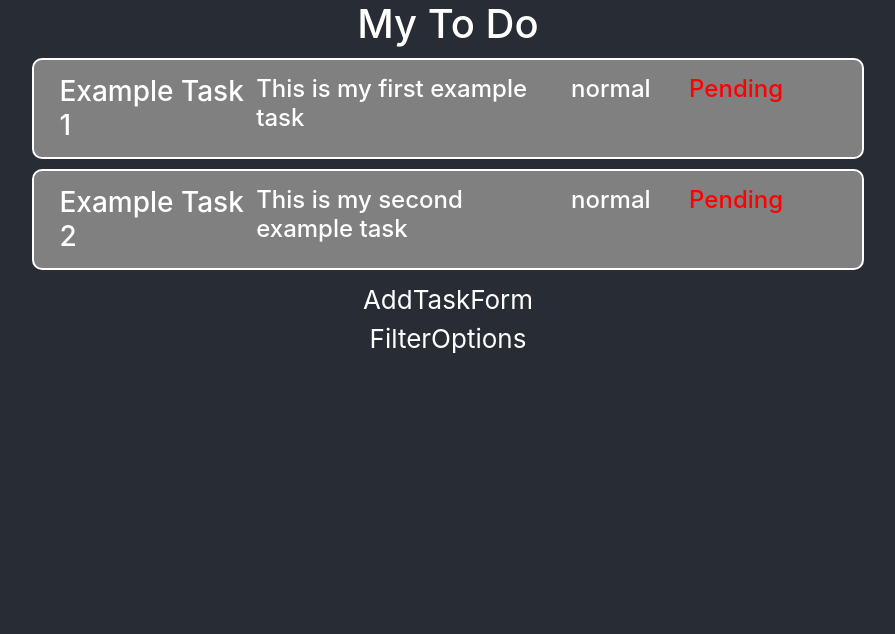
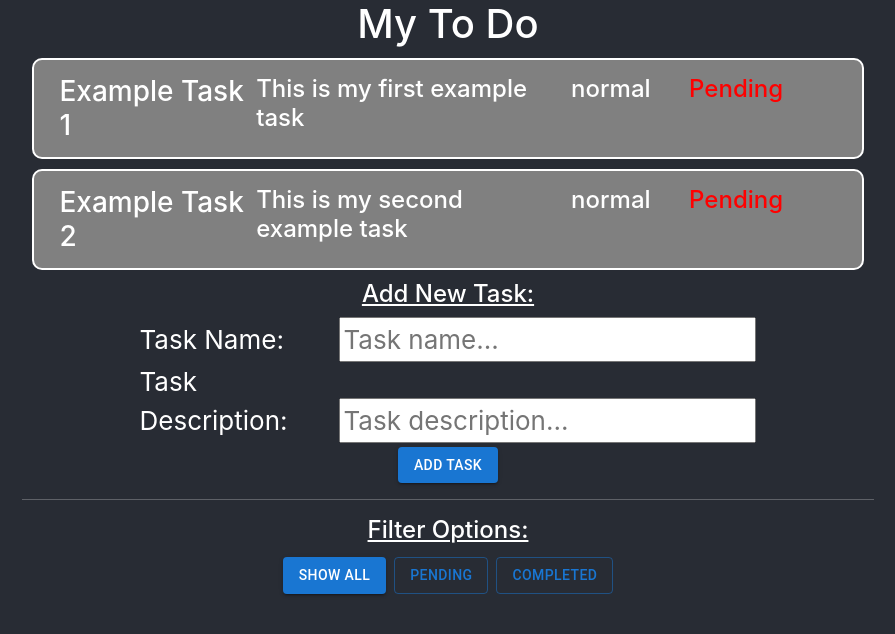
Before and after one commit to ReneSerranoLGFM/curso-reactjs-ejercicios, a React (Create React App) app: page / in a window 1280 px wide. Shown: the top 634 px of the page, without its empty margins (192-1087 px from the left). Built offline with nearby package versions, Linux system fonts and the light colour scheme.

Commit message:
completed reto 8

```diff
--- a/src/components/AddTaskForm.tsx
+++ b/src/components/AddTaskForm.tsx
@@ -1,7 +1,70 @@
-import React from 'react'
+import React from "react";
+import PropTypes from "prop-types";
+import * as Yup from "yup";
+import { Formik, Form, Field, ErrorMessage, FormikValues } from "formik";
+import { useDispatch } from 'react-redux';
+import { Button } from "@mui/material";
 
-export const AddTaskForm = () => {
+export function AddTaskForm() {
+  const initialValues = {
+    name: "",
+    description: "",
+    completed: false,
+  };
+
+  const addTaskSchema = Yup.object().shape({
+    name: Yup.string().min(1, "Task name too short").max(20, "Task name too long").required("Task name is required"),
+    description: Yup.string().max(50, "Task description too long"),
+  });
+
+  // Get redux action dispatch function
+  const dispatch = useDispatch();
+
+  const onSubmit = (values: FormikValues) => {
+
+    // Add task to state
+    // props.addTask(newTask);
+    dispatch({
+        type: "ADD_TODO",
+        payload: {
+          name: values.name,
+          description: values.description,
+        },
+      });
+
+    console.log("Added task");
+  };
+
   return (
-    <div>AddTaskForm</div>
-  )
+    <div>
+      <h4 style={{ textDecoration: 'underline' }}>Add New Task:</h4>
+      <Formik initialValues={initialValues} validationSchema={addTaskSchema} onSubmit={onSubmit}>
+        {({ touched, errors }) => (
+          <Form>
+            {/* Task Name Input */}
+            <label htmlFor="name" style={{width: 200, textAlign: "left"}}>Task Name:</label>
+            <Field id="name" type="text" name="name" placeholder="Task name..." />
+
+            {/* Task Name Errors */}
+            {errors.name && touched.name && <ErrorMessage name="name" component="div"></ErrorMessage>}
+
+            <br />
+
+            {/* Description Input */}
+            <label htmlFor="description" style={{width: 200, textAlign: "left"}}>Task Description:</label>
+            <Field id="description" type="text" name="description" placeholder="Task description..." />
+
+            {/* Description Errors */}
+            {errors.description && touched.description && (
+              <ErrorMessage name="description" component="div"></ErrorMessage>
+            )}
+
+            <br />
+
+            <Button variant="contained" type="submit">Add Task</Button>
+          </Form>
+        )}
+      </Formik>
+    </div>
+  );
 }
--- a/src/components/FilterOptions.tsx
+++ b/src/components/FilterOptions.tsx
@@ -1,7 +1,47 @@
 import React from 'react'
+import { Button } from '@mui/material';
+import { useDispatch, useSelector } from 'react-redux';
+import { Task } from '../models/Task.model';
+
+interface GlobalState {
+  tasks: Task[];
+  filter: string;
+}
 
 export const FilterOptions = () => {
+
+  const dispatch = useDispatch()
+
+  const filterShowAll = () => {
+    dispatch({
+      type: "SET_FILTER",
+      payload: "SHOW_ALL"
+    })
+  }
+
+  const filterPending = () => {
+    dispatch({
+      type: "SET_FILTER",
+      payload: "ONLY_PENDING"
+    })
+  }
+
+  const filterCompleted = () => {
+    dispatch({
+      type: "SET_FILTER",
+      payload: "ONLY_COMPLETED"
+    })
+  }
+
+  // Get filter state
+  const filter = useSelector<GlobalState, string>(state => state.filter)
+
   return (
-    <div>FilterOptions</div>
+    <div>
+        <h4 style={{ textDecoration: 'underline' }}>Filter Options:</h4>
+        <Button variant={filter === 'SHOW_ALL' ? "contained" : "outlined"} className='m-1' onClick={filterShowAll}>Show All</Button>
+        <Button variant={filter === 'ONLY_PENDING' ? "contained" : "outlined"} className='m-1' onClick={filterPending}>Pending</Button>
+        <Button variant={filter === 'ONLY_COMPLETED' ? "contained" : "outlined"} className='m-1' onClick={filterCompleted}>Completed</Button>
+    </div>
   )
 }
--- a/src/components/TaskList.tsx
+++ b/src/components/TaskList.tsx
@@ -1,7 +1,12 @@
 import { useEffect } from "react";
-import { useDispatch, useSelector } from 'react-redux';
+import { useDispatch, useSelector } from "react-redux";
 import { Task } from "../models/Task.model";
-import { TaskComponent } from './TaskComponent';
+import { TaskComponent } from "./TaskComponent";
+
+interface GlobalState {
+  tasks: Task[];
+  filter: string;
+}
 
 export const TaskList = () => {
   // Get redux action dispatch function
@@ -12,7 +17,6 @@ export const TaskList = () => {
     dispatch({
       type: "ADD_TODO",
       payload: {
-        id: 1,
         name: "Example Task 1",
         description: "This is my first example task",
       },
@@ -20,7 +24,6 @@ export const TaskList = () => {
     dispatch({
       type: "ADD_TODO",
       payload: {
-        id: 2,
         name: "Example Task 2",
         description: "This is my second example task",
       },
@@ -28,14 +31,25 @@ export const TaskList = () => {
   }, []);
 
   // Get all tasks
-  const tasks = useSelector<Task[], Task[]>(state => state)
+  const tasks = useSelector<GlobalState, Task[]>((state) => {
+    switch (state.filter) {
+      case "SHOW_ALL":
+        return state.tasks;
+      case "ONLY_PENDING":
+        return state.tasks.filter((task) => !task.completed);
+      case "ONLY_COMPLETED":
+        return state.tasks.filter((task) => task.completed);
+      default:
+        return state.tasks;
+    }
+  });
 
   // Return tasks list from store
-  return <div>
-    {tasks.map((task) => {
-      return (
-        <TaskComponent key={task.id} task={task} />
-      )
-    })}
-  </div>;
+  return (
+    <div>
+      {tasks.map((task) => {
+        return <TaskComponent key={task.id} task={task} />;
+      })}
+    </div>
+  );
 };
--- a/src/components/ToDoApp.tsx
+++ b/src/components/ToDoApp.tsx
@@ -11,6 +11,7 @@ export const ToDoApp = () => {
         <h1>My To Do</h1>
         <TaskList/>
         <AddTaskForm/>
+        <hr />
         <FilterOptions/>
     </div>
   )
--- /dev/null
+++ b/src/store/reducers/filterReducer.tsx
@@ -0,0 +1,21 @@
+import { LEVELS } from "../../models/Levels.enum";
+import { Task } from "../../models/Task.model";
+
+let initialState: string = 'SHOW_ALL';
+
+interface Action {
+  type: string;
+  payload: any;
+}
+
+export const filterReducer = (state = initialState, action: Action) => {
+  switch (action.type) {
+    // Change filter action
+    case 'SET_FILTER':
+      console.log('setting filter to', action.payload);
+      return action.payload
+
+    default:
+      return state;
+  }
+};
--- a/src/store/reducers/rootReducer.tsx
+++ b/src/store/reducers/rootReducer.tsx
@@ -1,34 +1,11 @@
-import { LEVELS } from "../../models/Levels.enum";
-import { Task } from "../../models/Task.model";
+import { combineReducers } from "redux";
+import { filterReducer } from "./filterReducer";
+import { tasksReducer } from "./tasksReducer";
 
-let initialState: Task[] = [];
-
-interface Action {
-  type: string;
-  payload: any;
-}
-
-export const rootReducer = (state = initialState, action: Action) => {
-  switch (action.type) {
-    // ADD_TODO action
-    case "ADD_TODO":
-      console.log("adding task...");
-      // Create new task
-      const task = new Task(action.payload.id, action.payload.name, LEVELS.NORMAL, action.payload.description, false);
-      return [...state, task];
-
-    // TOGGLE_TODO action
-    case "TOGGLE_TODO":
-      return state.map((task) =>
-        task.id === action.payload.id
-          ? {
-              ...task,
-              completed: !task.completed,
-            }
-          : task
-      );
-
-    default:
-      return state;
-  }
-};
+export const rootReducer = combineReducers(
+    {
+        // state name : reducer that will control it
+        tasks: tasksReducer,
+        filter: filterReducer,
+    }
+)
--- /dev/null
+++ b/src/store/reducers/tasksReducer.tsx
@@ -0,0 +1,36 @@
+import { LEVELS } from "../../models/Levels.enum";
+import { Task } from "../../models/Task.model";
+
+let initialState: Task[] = [];
+
+interface Action {
+  type: string;
+  payload: any;
+}
+
+export const tasksReducer = (state = initialState, action: Action) => {
+  switch (action.type) {
+    // ADD_TODO action
+    case "ADD_TODO":
+      console.log("adding task...");
+      // Determine what id goes next
+      const id = state.length + 1
+      // Create new task
+      const task = new Task(id, action.payload.name, LEVELS.NORMAL, action.payload.description, false);
+      return [...state, task];
+
+    // TOGGLE_TODO action
+    case "TOGGLE_TODO":
+      return state.map((task) =>
+        task.id === action.payload.id
+          ? {
+              ...task,
+              completed: !task.completed,
+            }
+          : task
+      );
+
+    default:
+      return state;
+  }
+};
```
